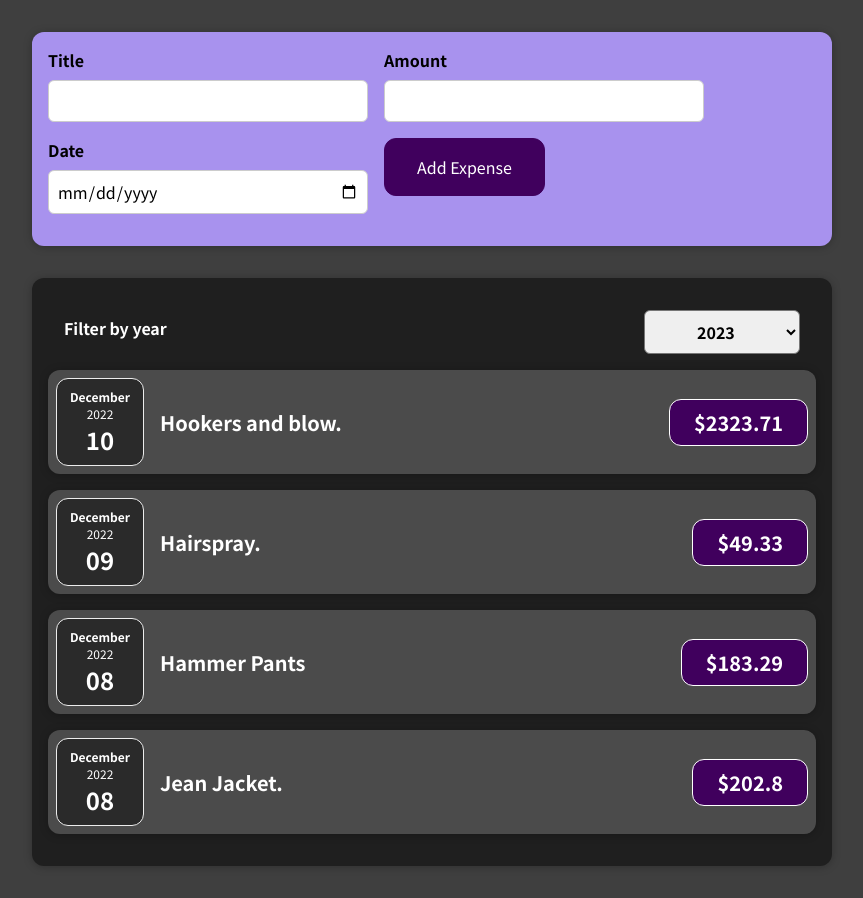
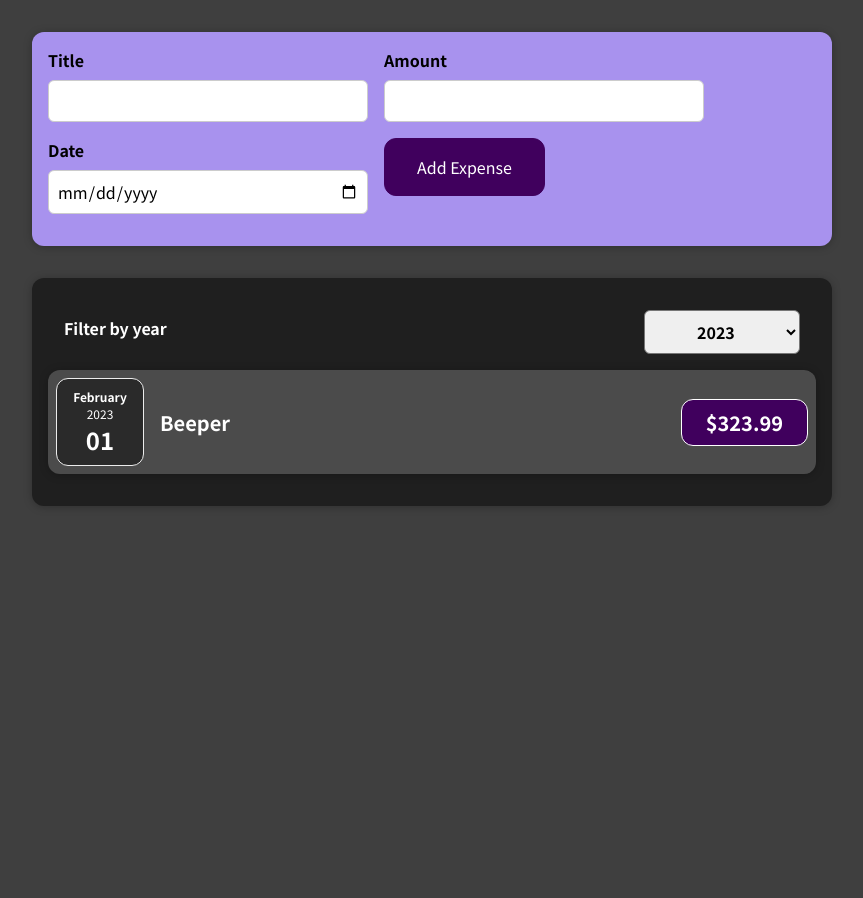
Before and after one commit to zachferguson/acadamind-complete-react, a React (Create React App) app: page / in a window 1280 px wide. Shown: the whole page, without its empty margins (208-1071 px from the left). After the commit the page ends 800 px from the top, so only its background shows below. Built offline with nearby package versions, Linux system fonts and the light colour scheme.

Commit message:
S5L66 Beginning - added functionality to the year filter.

```diff
--- a/src/App.js
+++ b/src/App.js
@@ -27,13 +27,24 @@ const initialExpenses = [
     title: "Jean Jacket.",
     amount: 202.8,
   },
+  {
+    id: "e5",
+    date: new Date(2021, 7, 11),
+    title: "Blue Raspbery Slushie",
+    amount: 3.0,
+  },
+  {
+    id: "e6",
+    date: new Date(2023, 1, 1),
+    title: "Beeper",
+    amount: 323.99,
+  },
 ];
 
 const App = () => {
   const [expenses, setExpenses] = useState(initialExpenses);
 
   const addExpenseHandler = (expense) => {
-    //setExpenses([expense, ...expenses]);
     setExpenses((previousExpenses) => {
       return [expense, ...previousExpenses];
     });
--- a/src/components/Expenses/Expenses.js
+++ b/src/components/Expenses/Expenses.js
@@ -6,15 +6,8 @@ import ExpenseItem from "./ExpenseItem";
 
 const Expenses = (props) => {
   const [selectedFilter, setSelectedFilter] = useState("2023");
-  let expenseList = props.expenses.map((expense, id) => {
-    return (
-      <ExpenseItem
-        key={expense.id}
-        title={expense.title}
-        date={expense.date}
-        price={expense.amount}
-      />
-    );
+  let filteredExpenses = props.expenses.filter((ex) => {
+    return ex.date.getFullYear().toString() === selectedFilter;
   });
   const filterChangeHandler = (filterYear) => {
     setSelectedFilter(filterYear);
@@ -25,7 +18,16 @@ const Expenses = (props) => {
         onChangeFilter={filterChangeHandler}
         selected={selectedFilter}
       />
-      {expenseList}
+      {filteredExpenses.map((expense, id) => {
+        return (
+          <ExpenseItem
+            key={expense.id}
+            title={expense.title}
+            date={expense.date}
+            price={expense.amount}
+          />
+        );
+      })}
     </Card>
   );
 };
```
